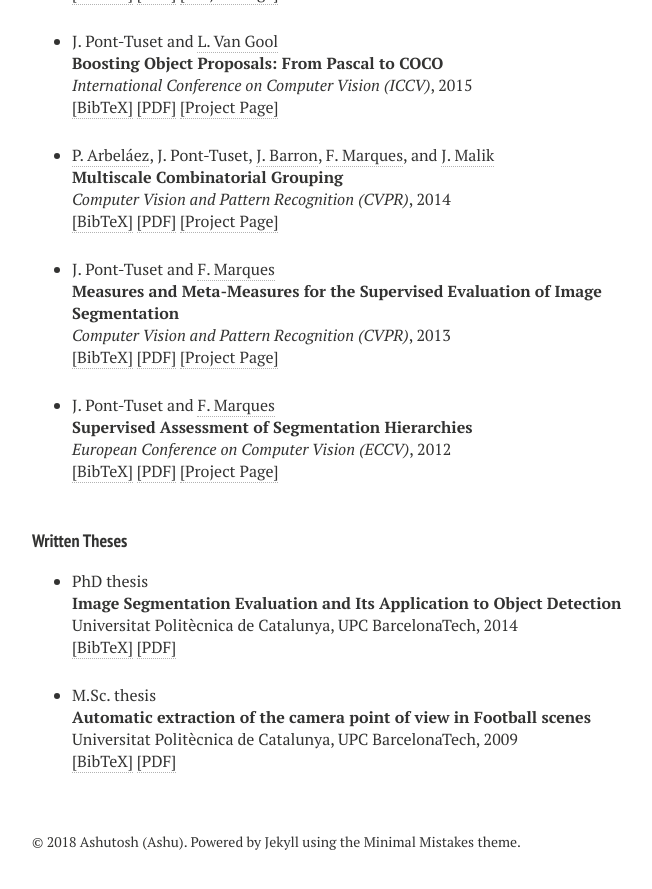
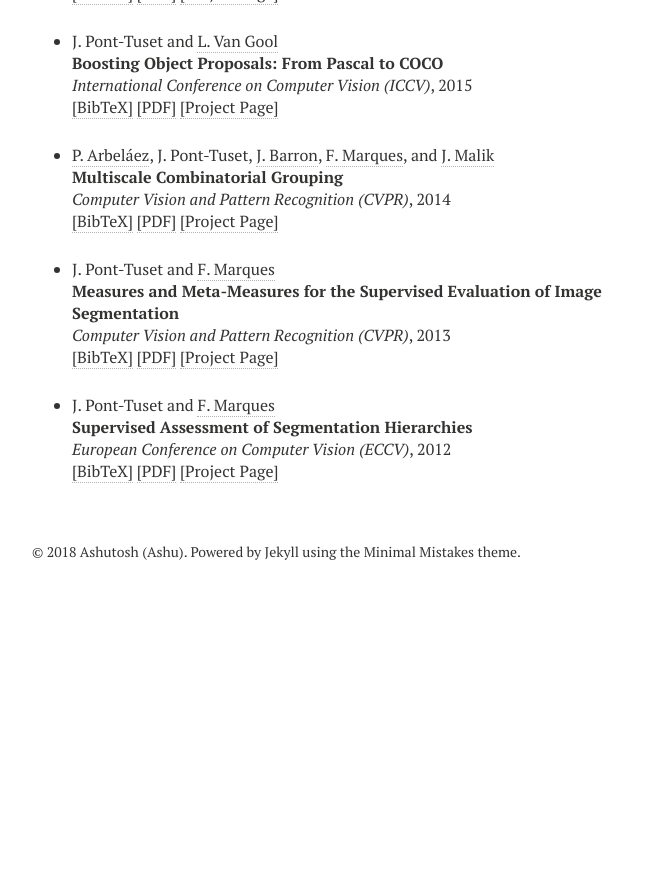
Before and after one commit to ashutoshsatapathy1990/ashutoshsatapathy1990.github.io, a Jekyll site: the page built from publications.md, in a window 1280 px wide and 900 px high, scrolled down 1863 px. Shown: the top 889 px of the window, without its empty margins (288-940 px from the left). Built offline with Jekyll 4.4.1, drawn with Linux system fonts in a browser that asks for light colours; nearby versions of some CDN libraries; after the commit the page ends 2473 px from its top, so only the background shows below that.

Commit message:
Update publications.html

```diff
--- a/_layouts/publications.html
+++ b/_layouts/publications.html
@@ -543,62 +543,8 @@ J. Pont-Tuset and <a href="http://www.vision.ee.ethz.ch/members/get_member.cgi?i
 }</pre>
       </div>
       </li>
-
       </ul>
 
-
-
-
-
-
-
-
-    <h4 style="margin-bottom:0px;padding-top:20px;">Written Theses</h4>
-
-    <!-- Generated from JabRef by PubList by Truong Nghiem at 06:25 on 2015.07.08. -->
-    <ul class="biblist">
-        <!-- Item: Pont-Tuset2014 -->
-        <li ><p>
-            PhD thesis<br>
-            <b>Image Segmentation Evaluation and Its Application to Object Detection</b><br>
-            Universitat Polit&egrave;cnica de Catalunya, UPC BarcelonaTech, 2014
-
-            <br />
-            <a href="javascript:toggleBibtex('Pont-Tuset2014')">[BibTeX]</a>
-
-            <a href="https://www.dropbox.com/s/sf4mhr5u3jstw7e/JPontTuset_PhD.pdf?dl=1"  target="_blank">[PDF]</a>
-            </p>
-            <div id="bib_Pont-Tuset2014" class="bibtex noshow">
-                <pre>@phdthesis{Pont-Tuset2014,
-    author = {Jordi Pont-Tuset},
-    title = {Image Segmentation Evaluation and Its Application to Object Detection},
-    school = {Universitat {P}olit\`{e}cnica de {C}atalunya, {UPC} {B}arcelona{T}ech},
-    year = {2014}
-}</pre>
-            </div>
-        </li>
-
-                <!-- Item: Pont-Tuset2009 -->
-        <li ><p>
-            M.Sc. thesis<br>
-            <b>Automatic extraction of the camera point of view in Football scenes</b><br>
-            Universitat Polit&egrave;cnica de Catalunya, UPC BarcelonaTech, 2009
-
-            <br />
-            <a href="javascript:toggleBibtex('Pont-Tuset2009')">[BibTeX]</a>
-
-            <a href="http://upcommons.upc.edu/bitstream/handle/2099.1/21363/Jordi_Pont_Master_Thesis_p.pdf?sequence=1&isAllowed=y"  target="_blank">[PDF]</a>
-            </p>
-            <div id="bib_Pont-Tuset2009" class="bibtex noshow">
-                <pre>@MastersThesis{Pont-Tuset2009,
-    author = {Jordi Pont-Tuset},
-    title = {Automatic extraction of the camera point of view in Football scenes},
-    school = {Universitat {P}olit\`{e}cnica de {C}atalunya, {UPC} {B}arcelona{T}ech},
-    year = {2009}
-}</pre>
-            </div>
-        </li>
-    </ul>
     </div><!-- /.article-wrap -->
     {% if site.disqus_shortname and page.comments %}
       <section id="disqus_thread"></section><!-- /#disqus_thread -->
```
